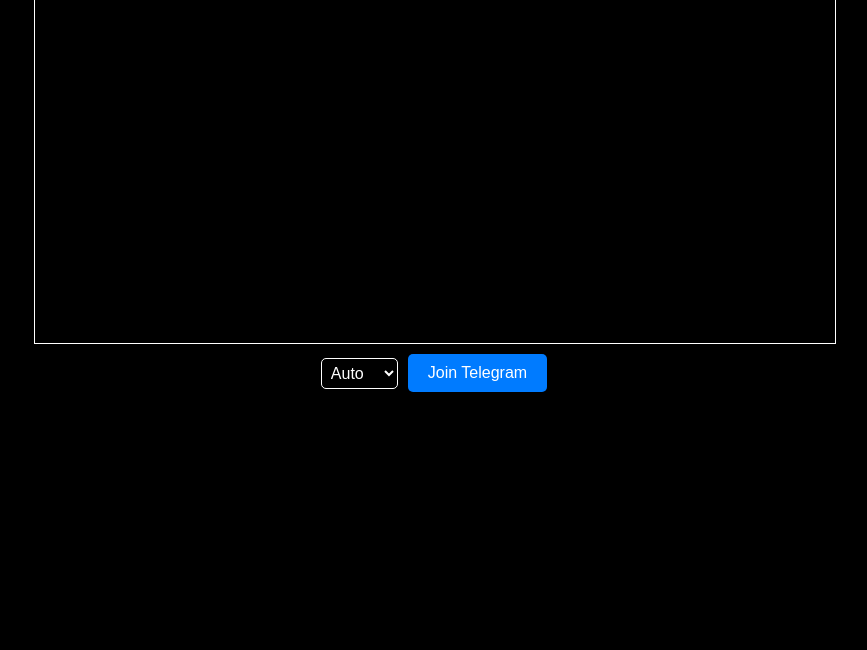
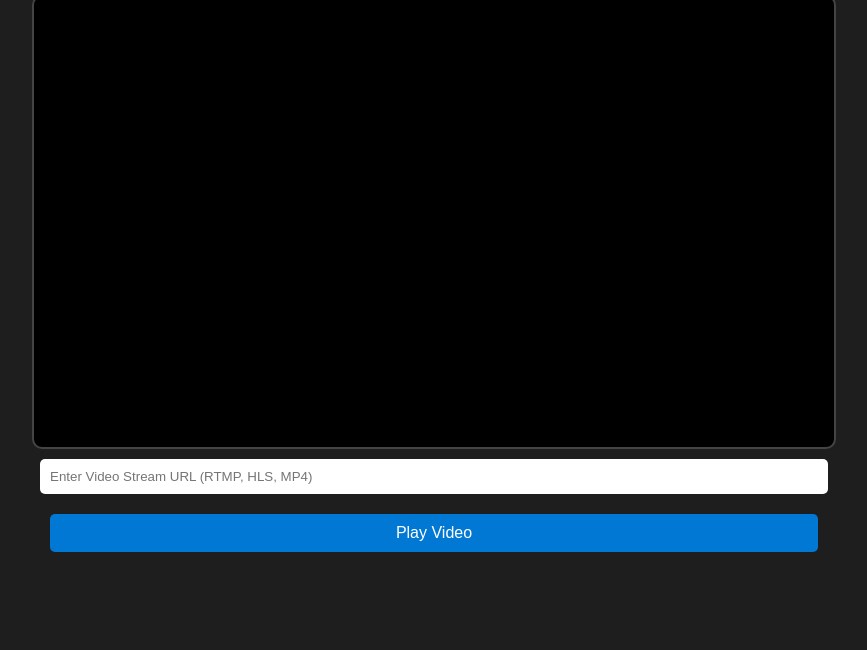
Before and after one commit to AkashGillNiet/Www, a plain HTML site: page index.html in a window 1280 px wide. Shown: the part 150-800 px from the top of the page, without its empty margins (206-1073 px from the left). Drawn offline with Linux system fonts and the light colour scheme.

Commit message:
Update index.html

```diff
--- a/index.html
+++ b/index.html
@@ -4,157 +4,74 @@
     <meta charset="UTF-8">
     <meta name="viewport" content="width=device-width, initial-scale=1.0">
     <title>Universal Streaming Player</title>
+    <script src="https://cdn.jsdelivr.net/npm/clappr@latest"></script>
     <style>
         body {
-            background-color: black;
-            color: white;
             font-family: Arial, sans-serif;
+            background-color: #1e1e1e;
+            color: #fff;
             margin: 0;
-            padding: 0;
             display: flex;
             flex-direction: column;
-            justify-content: flex-start;
             align-items: center;
+            justify-content: center;
             height: 100vh;
         }
-
-        #header {
-            font-size: 28px;
-            font-weight: bold;
-            margin: 20px 0;
-            text-align: center;
+        h1 {
+            margin: 10px 0;
         }
-
-        #streaming-container {
-            width: 100%;
+        #player {
+            width: 80%;
             max-width: 800px;
-            margin: 20px auto;
-            text-align: center;
+            height: 450px;
+            border: 2px solid #444;
+            background: #000;
+            border-radius: 10px;
         }
-
-        #player {
-            width: 100%;
-            height: 400px;
-            background-color: black;
-            border: 1px solid white;
+        input, button {
+            margin: 10px 0;
+            padding: 10px;
+            width: 60%;
+            border-radius: 5px;
+            border: none;
+            outline: none;
            }
-
-        .controls {
-            display: flex;
-            justify-content: center;
-            align-items: center;
-            gap: 10px;
-            margin-top: 10px;
-        }
-
-        select {
-            padding: 5px;
-            border: 1px solid white;
-            border-radius: 5px;
-            background-color: black;
-            color: white;
+        button {
+            background-color: #0078d4;
+            color: #fff;
+            cursor: pointer;
             font-size: 16px;
         }
-
-        #telegram-button {
-            padding: 10px 20px;
-            background-color: #007bff;
-            color: white;
-            font-size: 16px;
-            border: none;
-            border-radius: 5px;
-            cursor: pointer;
+        button:hover {
+            background-color: #005a9e;
         }
     </style>
-    <script src="https://cdn.jsdelivr.net/npm/clappr@latest"></script>
 </head>
 <body>
-
-<!-- Header -->
-<div id="header">Universal Streaming Player</div>
-
-<!-- Video Streaming Section -->
-<div id="streaming-container">
+    <h1>Universal Streaming Player</h1>
     <div id="player"></div>
-    <div class="controls">
-        <select id="quality-selector" onchange="changeQuality()">
-            <option value="auto">Auto</option>
-            <option value="0">144p</option>
-            <option value="1">240p</option>
-            <option value="2">360p</option>
-            <option value="3">480p</option>
-            <option value="4">720p</option>
-            <option value="5">1080p</option>
-        </select>
-        <button id="telegram-button" onclick="joinTelegram()">Join Telegram</button>
-    </div>
-</div>
+    <input type="text" id="streamUrl" placeholder="Enter Video Stream URL (RTMP, HLS, MP4)">
+    <button onclick="loadStream()">Play Video</button>
 
     <script>
-    // Function to get the URL parameter
-    function getQueryParam(param) {
-        const urlParams = new URLSearchParams(window.location.search);
-        return urlParams.get(param);
-    }
-
-    // Get HLS URL from query parameter
-    const hlsUrl = getQueryParam('url');
-
         let player;
 
-    if (hlsUrl) {
-        console.log('HLS URL: ', hlsUrl); // Log to check if the URL is correctly fetched
+        function loadStream() {
+            const streamUrl = document.getElementById('streamUrl').value;
 
-        // Initialize Clappr Player
+            // Destroy the existing player instance
+            if (player) player.destroy();
+
+            // Create a new Clappr player instance
             player = new Clappr.Player({
-            source: hlsUrl,
+                source: streamUrl,
                 parentId: "#player",
                 autoPlay: true,
-            mute: false,
-            height: '100%',
-            width: '100%',
-            playback: {
-                controls: true,
-            },
+                height: "100%",
+                width: "100%",
+                plugins: [Clappr.FlasHLS], // For legacy streams
             });
-
-        // Add Event Listener for Quality Levels
-        player.on(Clappr.Events.PLAYBACK_LEVELS_AVAILABLE, function(levels) {
-            const qualitySelector = document.getElementById('quality-selector');
-
-            // Clear existing options and add "Auto" as the first option
-            qualitySelector.innerHTML = '<option value="auto">Auto</option>';
-
-            // Add quality levels dynamically
-            levels.forEach((level, index) => {
-                const option = document.createElement('option');
-                option.value = index;
-                option.textContent = `${level.height}p`; // Display resolution (e.g., 144p, 240p, etc.)
-                qualitySelector.appendChild(option);
-            });
-        });
-    } else {
-        console.error("No URL parameter provided. Please add '?url=your_hls_link.m3u8' to the URL.");
-        alert("No URL provided. Please add '?url=your_hls_link.m3u8' to the URL.");
-    }
-
-    // Function to change quality
-    function changeQuality() {
-        const qualitySelector = document.getElementById('quality-selector');
-        const quality = qualitySelector.value;
-
-        if (quality === 'auto') {
-            player.setCurrentLevel(-1); // Auto Quality
-        } else {
-            player.setCurrentLevel(parseInt(quality)); // Set specific quality based on index
-        }
-    }
-
-    // Function to open Telegram channel
-    function joinTelegram() {
-        window.open('https://t.me/CricketSparx', '_blank');
         }
     </script>
-
 </body>
 </html>
```
Lines whose indentation alone changed are shown as unchanged.
